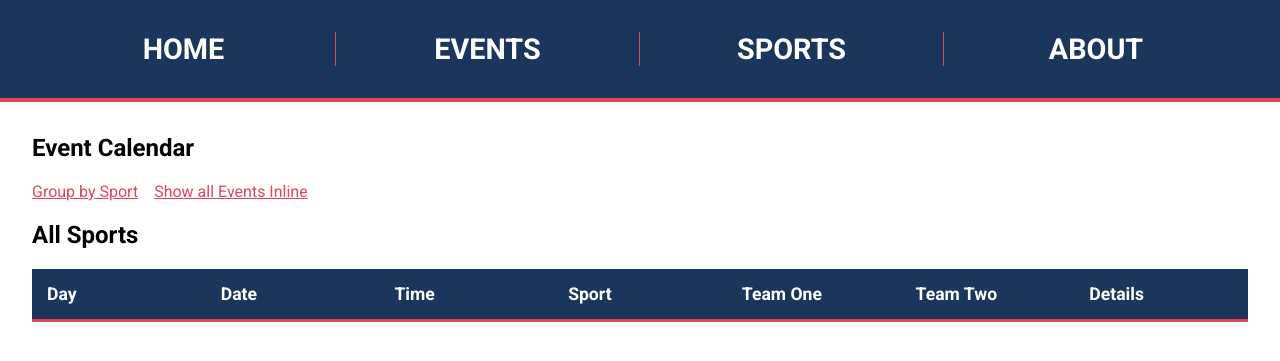
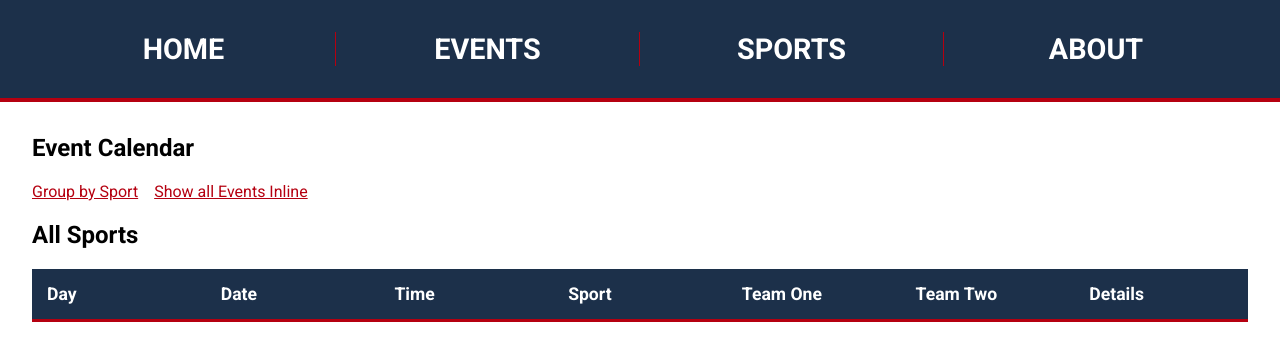
Before and after one commit to Greg808/sportradar, a PHP site: page / in a window 1280 px wide. Shown: the top 361 px of the page. Run offline with PHP 8.4, Linux system fonts and the light colour scheme; data that the repository does not hold is empty.

Commit message:
changed color scheme to meet WCAG 2.0 AAA standards

```diff
--- a/assets/css/main.css
+++ b/assets/css/main.css
@@ -12,7 +12,7 @@ h1 {
 
 /* Main nav styles*/
 .main-nav {
-    border-bottom: 0.3rem solid #DF465A;
+    border-bottom: 0.3rem solid #b50010;
 }
 
 .main-nav > ul {
@@ -23,12 +23,12 @@ h1 {
     grid-template-columns: repeat(4, 1fr);
     grid-auto-rows: auto;
     align-items: center;
-    background-color: #1b365d;
+    background-color: #1C304A;
     text-align: center;
 }
 
 .main-nav > ul > li {
-    border-right: 0.1rem solid #DF465A;
+    border-right: 0.1rem solid #b50010;
 }
 
 .main-nav > ul > li:last-child {
@@ -41,10 +41,11 @@ h1 {
     font-size: 1.8rem;
     text-decoration: none;
     text-transform: uppercase;
+
 }
 
 .main-nav > ul > li > a:hover {
-    color: #DF465A;
+    color: #b50010;
 }
 
 .main-site-wrapper {
@@ -73,22 +74,21 @@ h1 {
 }
 
 .events-table th {
-    position: sticky;
     top: 0;
-    background: #1b365d;
+    background: #1C304A;
     text-align: left;
     font-weight: 700;
     font-size: 1.1rem;
-    color: white;
-    border-bottom: 0.2rem solid #DF465A;
+    color: #ffffff;
+    border-bottom: 0.2rem solid #b50010;
 }
 
 .events-table a {
-    color: #df465a;
+    color: #b50010;
 }
 
 .events-table a:hover {
-    color: #1b365d;
+    color: #1C304A;
 }
 
 .events-table tr:nth-child(even) td {
```
